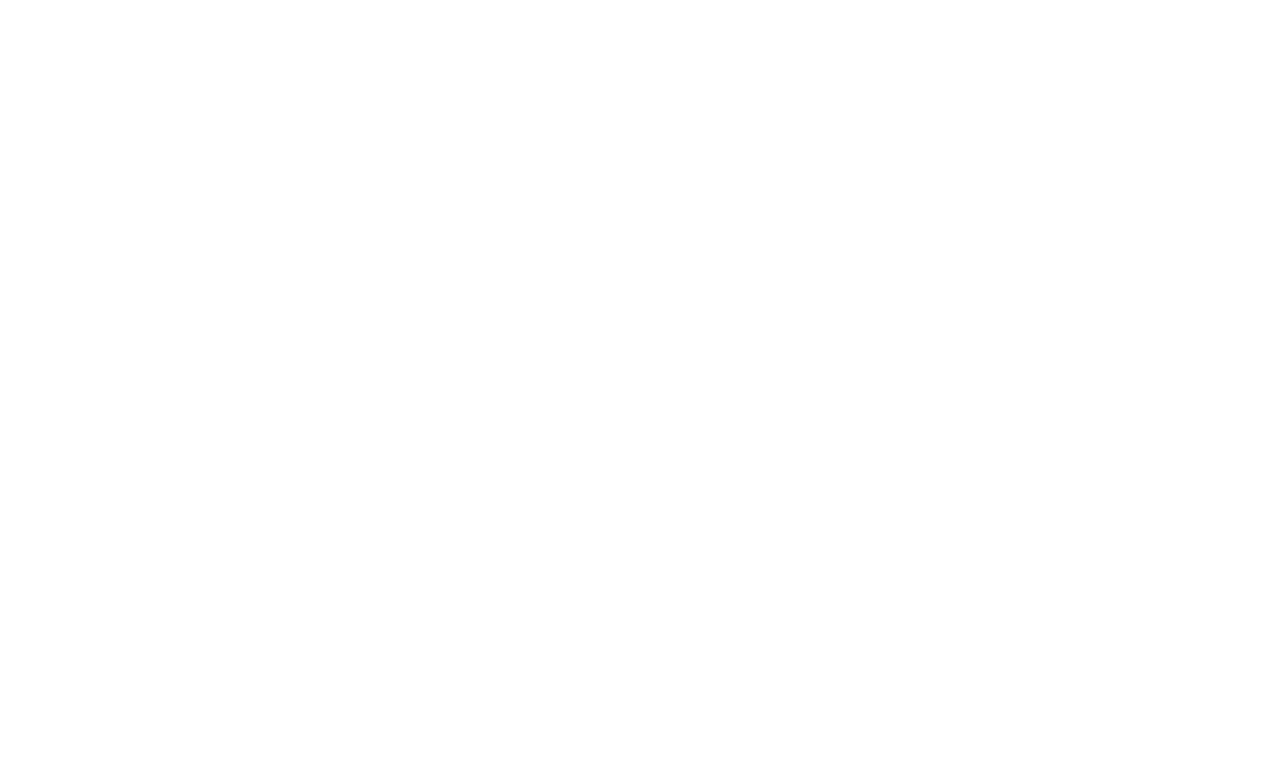
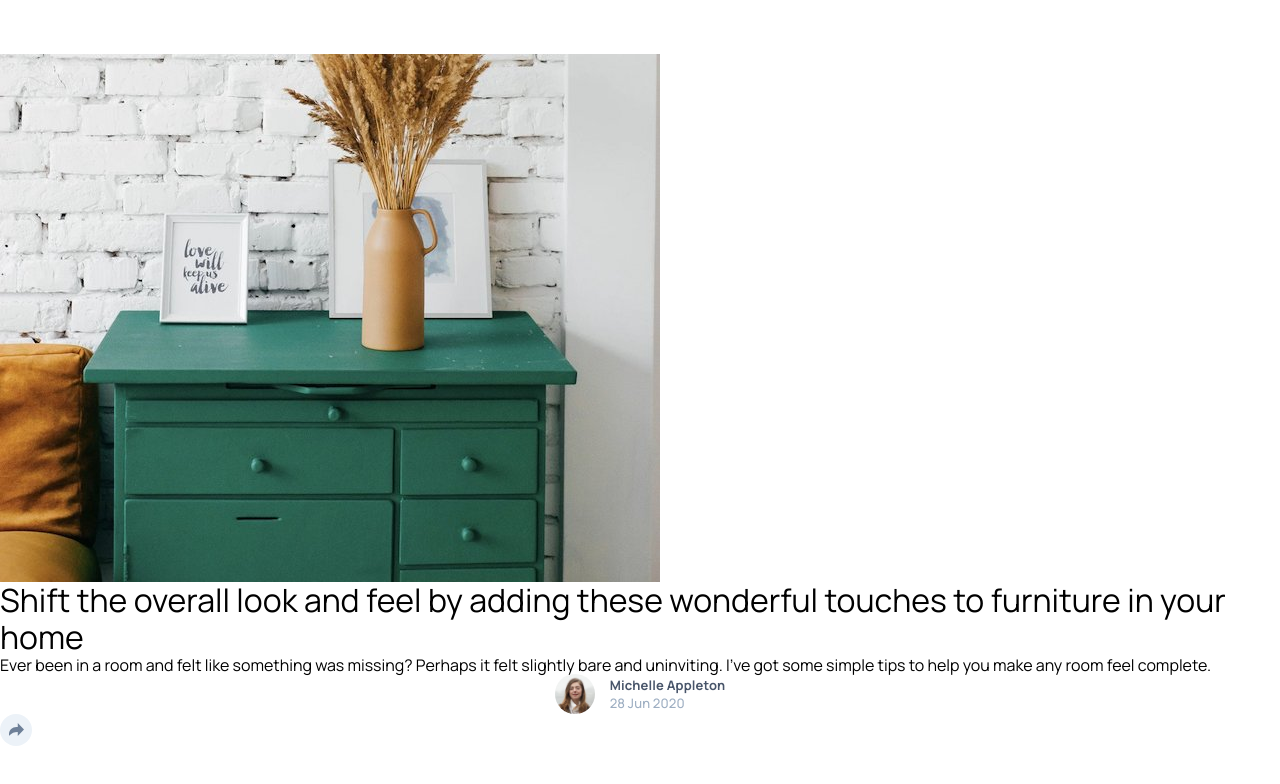
Before and after one commit to Mohammed-Osama-pg/FdMr-Article-preview-component, a plain HTML site: page index.html in a window 1280 px wide. Drawn offline with nearby package versions, Linux system fonts and the light colour scheme.

Commit message:
Create article preview card

```diff
--- a/index.html
+++ b/index.html
@@ -30,16 +30,23 @@
     <link rel="stylesheet" href="./css/style.css" />
   </head>
   <body>
-    <!-- !-------------------------------- JavaScript link ------------------------------- -->
-    <script src="./js/main.js" defer></script>
-  </body>
-</html>
-
-<!--
-
-  <div class="share-btn">
-      <div class="share-btn__icon"></div>
+    <section class="article">
+      <div class="article-img">
+        <img src="./images/drawers.jpg" alt="drawers image" />
       </div>
+      <div class="article-content">
+        <div class="article-text">
+          <h1 class="article-text__header">
+            Shift the overall look and feel by adding these wonderful touches to
+            furniture in your home
+          </h1>
+          <p class="article-text__paragraph">
+            Ever been in a room and felt like something was missing? Perhaps it
+            felt slightly bare and uninviting. I’ve got some simple tips to help
+            you make any room feel complete.
+          </p>
+        </div>
+        <div class="article-author__share">
           <div class="author">
             <div class="author-img">
               <img src="./images/avatar-michelle.jpg" alt="avatar michelle" />
@@ -49,13 +56,23 @@
               <p class="author-info__date">28 Jun 2020</p>
             </div>
           </div>
+          <div class="share">
+            <div class="share-btn">
+              <div class="share-btn__icon"></div>
+            </div>
             <div class="share-nav">
-      <div class="label">SHARE</div>
+              <div class="share-nav__label">SHARE</div>
               <div class="icons">
-        <img class="icons__icon" src="./images/icon-facebook.svg"></img>
-        <img class="icons__icon" src="./images/icon-twitter.svg"></img>
-        <img class="icons__icon" src="./images/icon-pinterest.svg"></img>
+                <img class="icons__icon" src="./images/icon-facebook.svg" />
+                <img class="icons__icon" src="./images/icon-twitter.svg" />
+                <img class="icons__icon" src="./images/icon-pinterest.svg" />
               </div>
             </div>
-
--->
+          </div>
+        </div>
+      </div>
+    </section>
+    <!-- !-------------------------------- JavaScript link ------------------------------- -->
+    <script src="./js/main.js" defer></script>
+  </body>
+</html>
```
Lines whose indentation alone changed are shown as unchanged.
